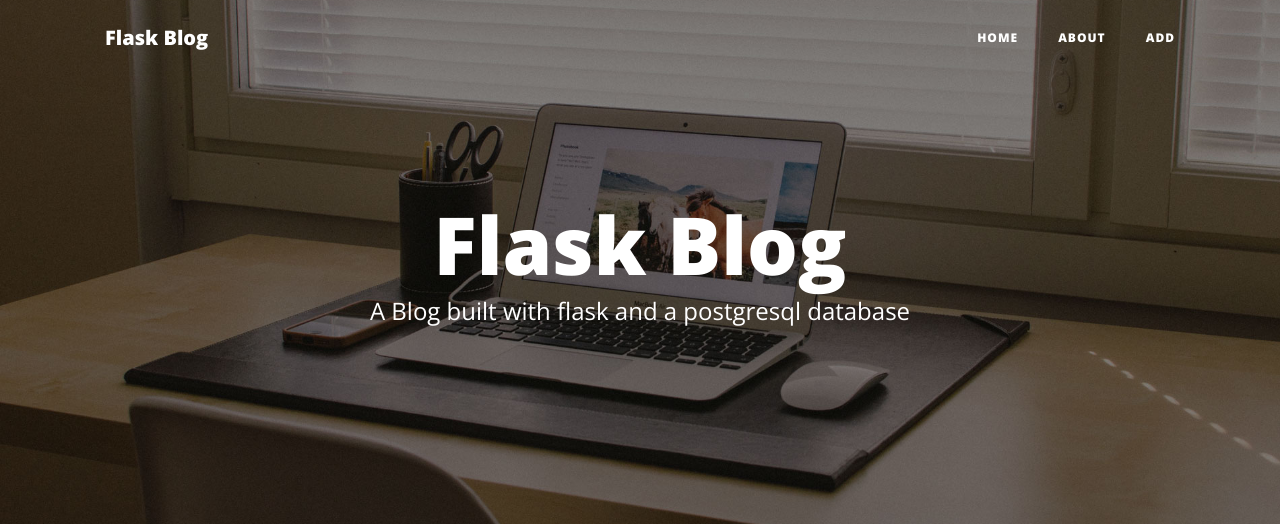
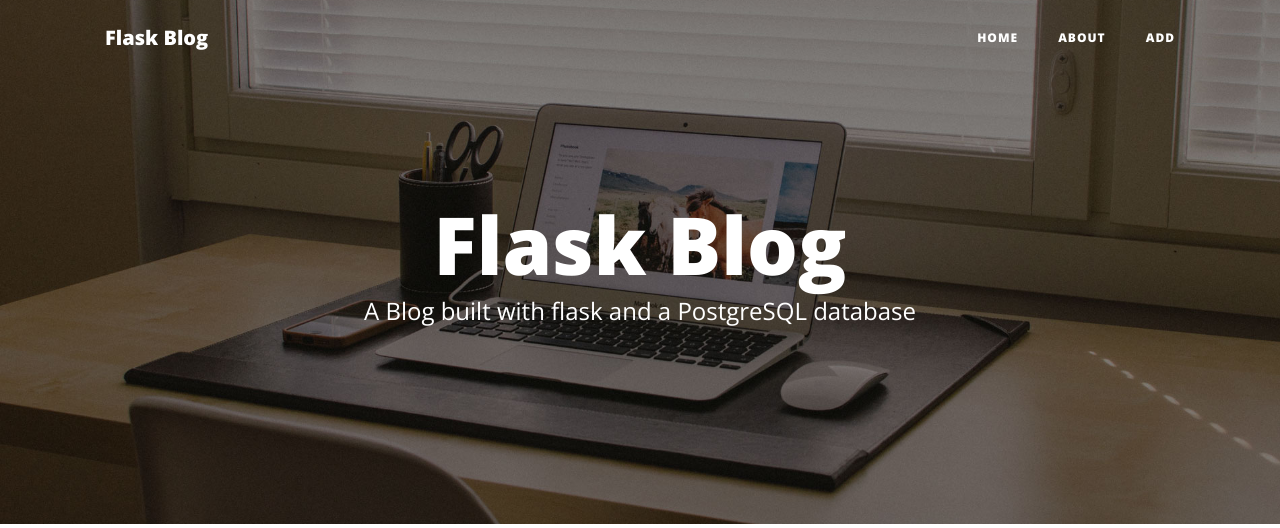
Before and after one commit to lennykioko/Flask_blog, a Flask app: page / in a window 1280 px wide. Shown: the top 528 px of the page. Run offline with Flask 2, Linux system fonts and the light colour scheme; data that the repository does not hold is empty; some libraries are stand-ins or nearby versions.

Commit message:
Fine-tune minor details

```diff
--- a/templates/index.html
+++ b/templates/index.html
@@ -56,7 +56,7 @@
           <div class="col-lg-8 col-md-10 mx-auto">
             <div class="site-heading">
               <h1>Flask Blog</h1>
-              <span class="subheading">A Blog built with flask and a postgresql database</span>
+              <span class="subheading">A Blog built with flask and a PostgreSQL database</span>
             </div>
           </div>
         </div>
```
